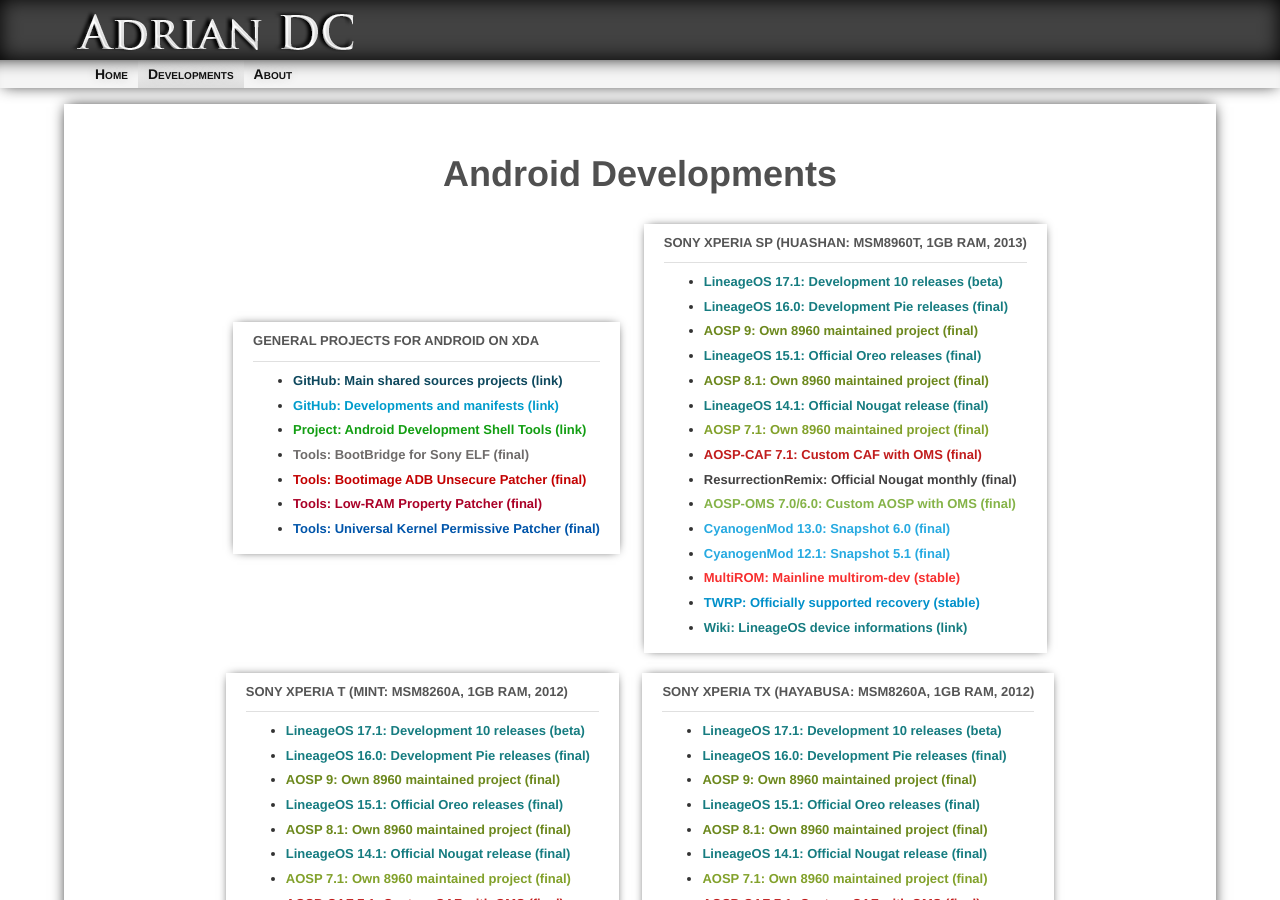
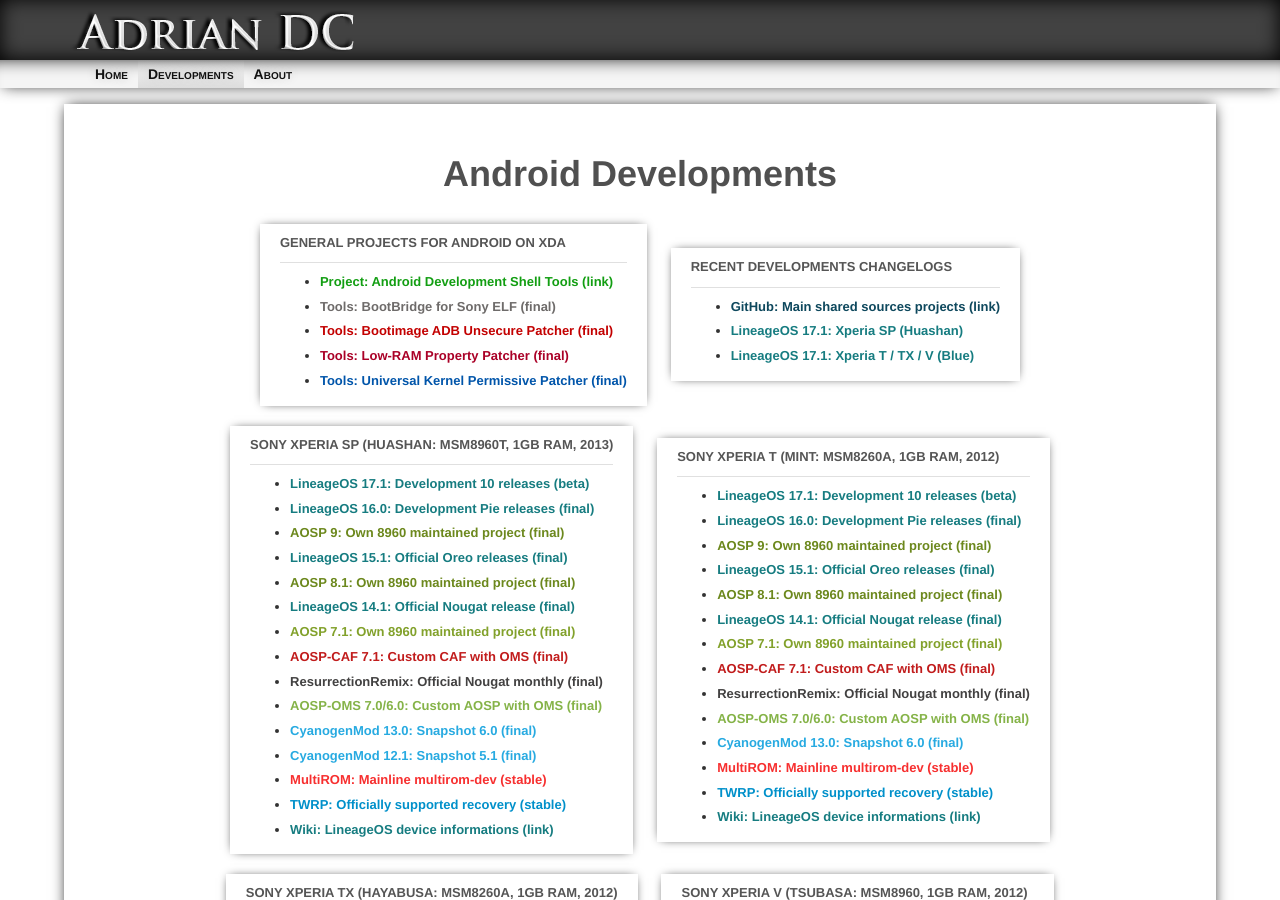
Before and after one commit to AdrianDC/adriandc.github.io, a Jekyll site: the page built from developments.md, in a window 1280 px wide and 900 px high. Built offline with Jekyll 4.4.1, drawn with Linux system fonts in a browser that asks for light colours; nearby versions of some CDN libraries; some of the changed text lies outside the part shown.

Commit message:
developments: place recent changes on top with GitHub projects
Change-Id: Ief5f0a6422a2e8b522300e2615c3aab1080fe316

```diff
--- a/developments.md
+++ b/developments.md
@@ -13,13 +13,19 @@
 <div class="card">
 ##### [GENERAL PROJECTS FOR ANDROID ON XDA](https://forum.xda-developers.com){: target="_blank" }
 <div class="card-divider"></div>
-* [<span style="color:#0E485D">GitHub: Main shared sources projects (link)</span>](https://github.com/AdrianDC?tab=repositories){: target="_blank" }
-* [<span style="color:#009CCC">GitHub: Developments and manifests (link)</span>](https://github.com/AdrianDC?tab=repositories&q=development){: target="_blank" }
 * [<span style="color:#129E12">Project: Android Development Shell Tools (link)</span>](https://forum.xda-developers.com/-/-/-t3622382){: target="_blank" }
 * [<span style="color:#6E6B6A">Tools: BootBridge for Sony ELF (final)</span>](https://forum.xda-developers.com/-/-t3506883){: target="_blank" }
 * [<span style="color:#C30000">Tools: Bootimage ADB Unsecure Patcher (final)</span>](https://forum.xda-developers.com/-/-t3618558){: target="_blank" }
 * [<span style="color:#AA0027">Tools: Low-RAM Property Patcher (final)</span>](https://forum.xda-developers.com/-/-t3737373){: target="_blank" }
 * [<span style="color:#0055AA">Tools: Universal Kernel Permissive Patcher (final)</span>](https://forum.xda-developers.com/-/-t3506338){: target="_blank" }
+</div>
+
+<div class="card">
+##### [RECENT DEVELOPMENTS CHANGELOGS](https://forum.xda-developers.com){: target="_blank" }
+<div class="card-divider"></div>
+* [<span style="color:#0E485D">GitHub: Main shared sources projects (link)</span>](https://github.com/AdrianDC?tab=repositories){: target="_blank" }
+* [<span style="color:#167C80">LineageOS 17.1: Xperia SP (Huashan)</span>](https://forum.xda-developers.com/-/-t4147075/post83272065#post83272065){: target="_blank" }
+* [<span style="color:#167C80">LineageOS 17.1: Xperia T / TX / V (Blue)</span>](https://forum.xda-developers.com/-/-t4147077/post83272075#post83272075){: target="_blank" }
 </div>
 
 <div class="card">
@@ -122,11 +128,4 @@
 * [<span style="color:#27AAE1">LegacyXperia 13.0: Stable Android 6.0 releases (final)</span>](https://forum.xda-developers.com/-/-t3323975){: target="_blank" }
 </div>
 
-<div class="card">
-##### [RECENT DEVELOPMENTS CHANGELOGS](https://forum.xda-developers.com){: target="_blank" }
-<div class="card-divider"></div>
-* [<span style="color:#167C80">LineageOS 17.1: Xperia SP (Huashan)</span>](https://forum.xda-developers.com/-/-t4147075/post83272065#post83272065){: target="_blank" }
-* [<span style="color:#167C80">LineageOS 17.1: Xperia T / TX / V (Blue)</span>](https://forum.xda-developers.com/-/-t4147077/post83272075#post83272075){: target="_blank" }
 </div>
-
-</div>
```
